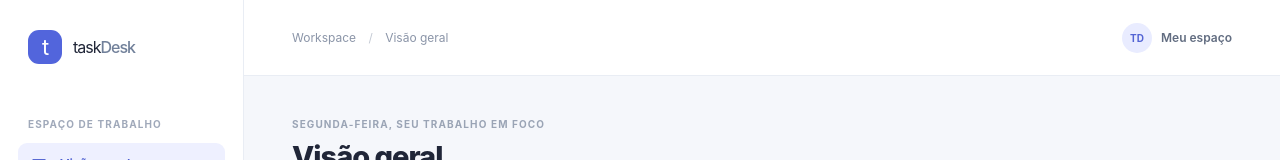
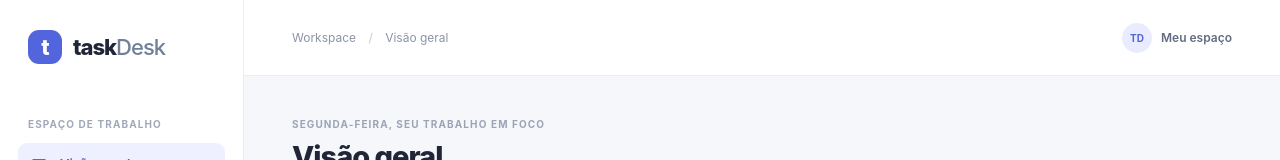
Before and after one commit to thiagocanali/taskDesk, a Vue app in the folder apps/web/: page / in a window 1280 px wide. Shown: the top 160 px of the page. Built offline with nearby package versions, Linux system fonts and the light colour scheme.

Commit message:
fix(web): remove external font dependency

```diff
--- a/apps/web/src/style.css
+++ b/apps/web/src/style.css
@@ -19,7 +19,7 @@ button, input { font: inherit; }
   position: fixed; inset: 0 auto 0 0; z-index: 2; display: flex; flex-direction: column;
   width: 244px; padding: 30px 18px 20px; background: #fff; border-right: 1px solid #e9edf4;
 }
-.brand { display: flex; align-items: center; gap: 11px; padding: 0 10px; font: 800 22px inherit; letter-spacing: -1px; }
+.brand { display: flex; align-items: center; gap: 11px; padding: 0 10px; font-size: 22px; font-weight: 800; letter-spacing: -1px; }
 .brand-mark { display: grid; width: 34px; height: 34px; place-items: center; border-radius: 11px; background: #5265dc; color: white; font-size: 22px; }
 .brand-light { color: #71809a; font-weight: 500; }
 .workspace-label { margin: 54px 10px 13px; color: #a0a9ba; font-size: 10px; font-weight: 700; letter-spacing: 1.1px; }
```
Also changed, not shown: 1 other file (tests, documents, lock files or other folders).
